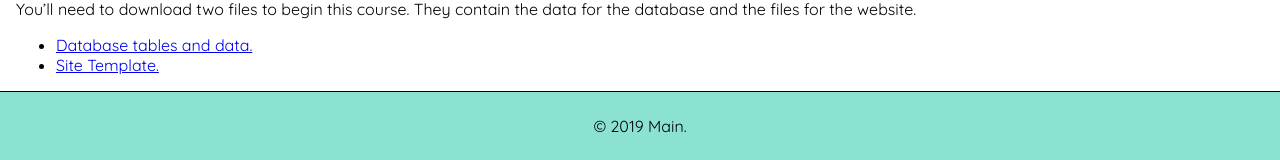
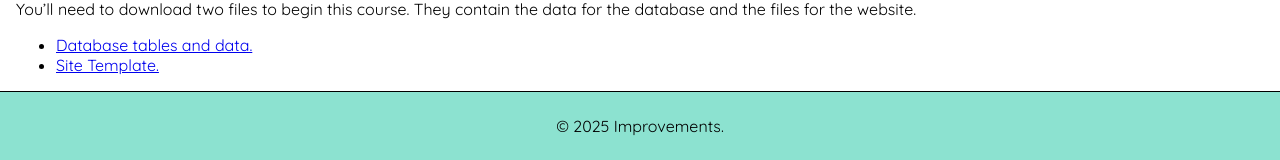
Before and after one commit to MrErhard/AdvancedMusic, a PHP site: page /index.php in a window 1280 px wide. Shown: the part 1676-1836 px from the top of the page. Run offline with PHP 8.4, Linux system fonts and the light colour scheme; tables that the repository leaves empty or names only in its code hold one stand-in row (values such as "Sample post"); some libraries are stand-ins or nearby versions; some web fonts are replaced.

Commit message:
2025 Improvements

```diff
--- a/index.php
+++ b/index.php
@@ -63,7 +63,7 @@
         </ul>
     </div>
     <footer>
-        <p class="centre">&copy; 2019 Main.</p>
+        <p class="centre">&copy; 2025 Improvements.</p>
     </footer>
 </body>
 </html>
```
